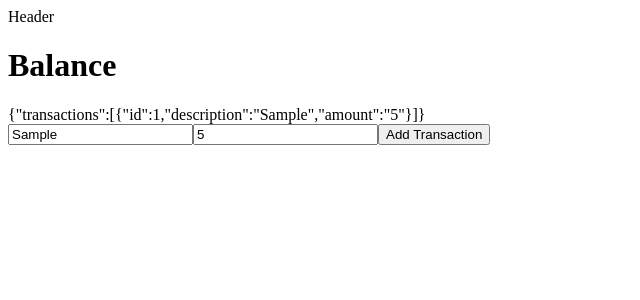
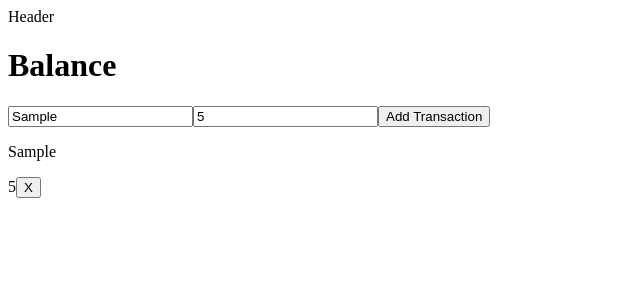
Before and after one commit to franciscod3v/react-expense-tracker, a React (Vite) app: page / in a window 1280 px wide. Both pictures are taken after typing "Sample", "5" into the empty fields and a click on the button "Add Transaction". Shown: the top 300 px of the page, without its empty margins (0-640 px from the left). Built offline with nearby package versions, Linux system fonts and the light colour scheme.

Commit message:
Se agrega listado de transacciones sin formato

```diff
--- a/src/App.jsx
+++ b/src/App.jsx
@@ -1,6 +1,7 @@
 import Balance from './components/Balance'
 import Header from './components/Header'
-import TransactionForm from './components/TransactionForm'
+import TransactionForm from './components/transactions/TransactionForm'
+import TransactionList from './components/transactions/TransactionList'
 import { GlobalProvider } from './context/GlobalState'
 
 
@@ -10,6 +11,7 @@ function App() {
       <Header />
       <Balance></Balance>
       <TransactionForm></TransactionForm>
+      <TransactionList />
     </GlobalProvider>
   )
 }
--- a/src/components/Balance.jsx
+++ b/src/components/Balance.jsx
@@ -5,9 +5,6 @@ function Balance() {
   return (
     <div>
       <h1>Balance</h1>
-      <div>
-        {JSON.stringify(useGlobalState())}
-      </div>
     </div>
   )
 }
--- a/src/components/TransactionForm.jsx
+++ b/src/components/transactions/TransactionForm.jsx
@@ -1,5 +1,5 @@
 import { useState } from "react"
-import { useGlobalState } from '../context/GlobalState'
+import { useGlobalState } from '../../context/GlobalState'
 
 function TransactionForm() {
 
@@ -10,11 +10,10 @@ function TransactionForm() {
   const onSubmit = (e) => {
     e.preventDefault()
     addTransaction({
-      id: 1,
+      id: window.crypto.randomUUID(),
       description,
       amount
     })
-    console.log(description, amount)
   }
 
   return (
--- /dev/null
+++ b/src/components/transactions/TransactionList.jsx
@@ -0,0 +1,21 @@
+import { useGlobalState } from '../../context/GlobalState'
+
+function TransactionList () {
+
+    const { transactions } = useGlobalState()
+    return (
+        <div>{
+                transactions.map(transaction => (
+                    <div key={transaction.id}>
+                        <p>{transaction.description}</p>
+                        <span>{transaction.amount}</span>
+                        <button onClick={() => {
+                            console.log(transaction.id)
+                        }}>X</button>
+                    </div>
+                ))
+        }</div>
+    )
+}
+
+export default TransactionList
```
